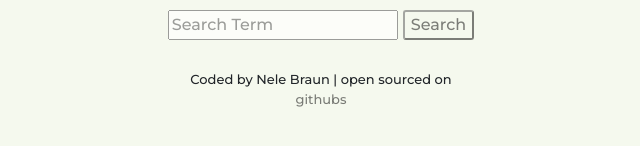
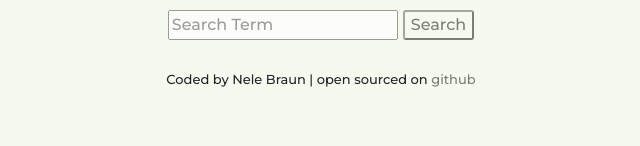
Before and after one commit to NelB82/react-dictionary, a React (Create React App) app: page / in a window 1280 px wide. Shown: the part 182-328 px from the top of the page, without its empty margins (294-934 px from the left). Built offline with nearby package versions, Linux system fonts and the light colour scheme; no server answers.

Commit message:
Revert "correct link"
This reverts commit 923e994b8eea41449e8711c22862c023fb982e27.

```diff
--- a/src/App.js
+++ b/src/App.js
@@ -7,13 +7,13 @@ function App() {
         <header className="App-header">Dictionary</header>
         <DictionarySearch defaultKeyword="variety" />
         <footer className="App-footer text-center ">
-          <div>Coded by Nele Braun | open sourced on</div>
-
+          Coded by Nele Braun | open sourced on
           <a
             href="https://github.com/NelB82/react-dictionary"
             className="githubLink"
           >
-            githubs
+            {" "}
+            github
           </a>
         </footer>
       </div>
```
